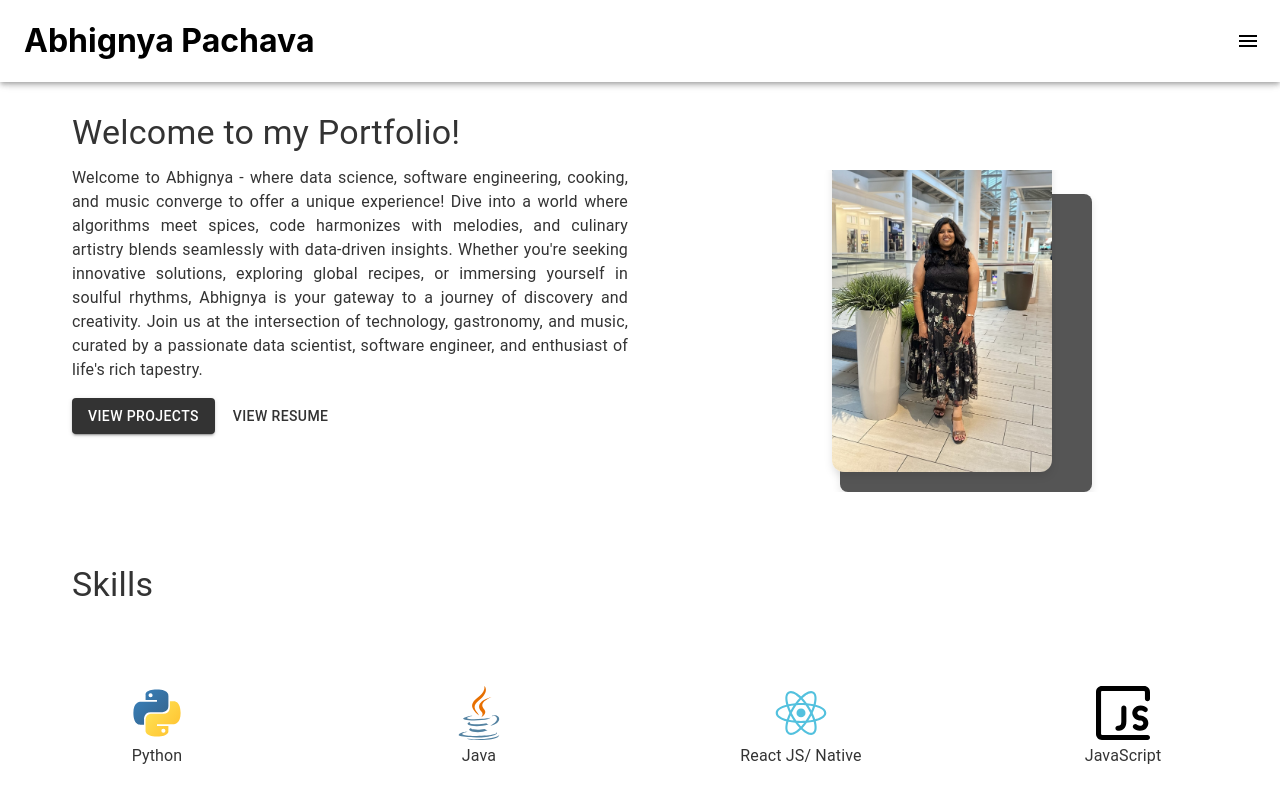
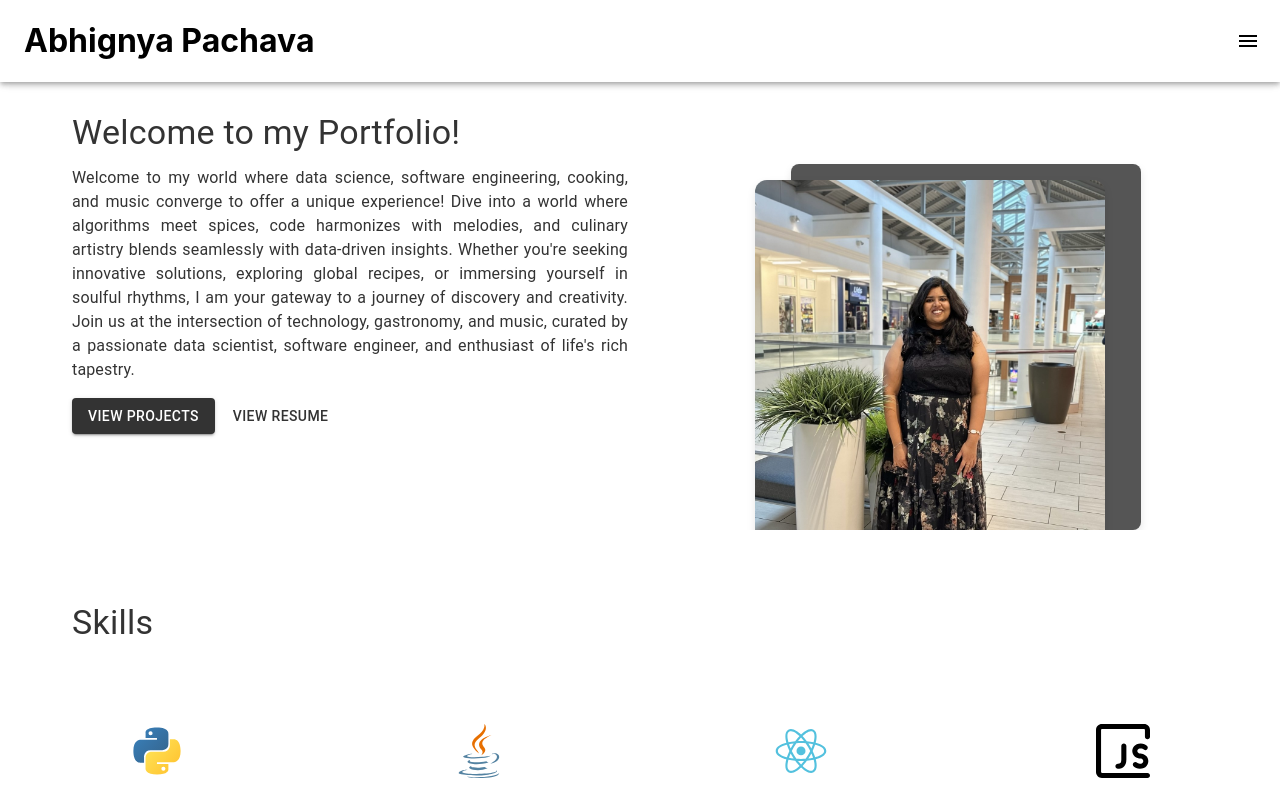
Before and after one commit to pabhignya/portifolio, a React (Create React App) app: page / in a window 1280 px wide. Shown: the top 785 px of the page. Built offline with nearby package versions, Linux system fonts and the light colour scheme.

Commit message:
fixed image resolution

```diff
--- a/src/components/HomeComponent.js
+++ b/src/components/HomeComponent.js
@@ -6,8 +6,8 @@ import Grid from '@mui/material/Grid';
 import { Link as ScrollLink } from 'react-scroll';
 import resumePDF from '../files/Abhignya Pachava.pdf'
 import abhignyaPhoto from '../files/Abhignya.JPEG'
+import { useTheme } from './ThemeProvider';
 import './styles.css';
-import { useTheme } from './ThemeProvider';
 
 function HomeComponent() {
   const { darkMode } = useTheme();
@@ -25,10 +25,8 @@ function HomeComponent() {
             <Typography variant="h4" gutterBottom>
               Welcome to my Portfolio!
             </Typography>
-            <Typography variant="body1" paragraph style={{textAlign: "justify"}}>
-
-              Welcome to Abhignya - where data science, software engineering, cooking, and music converge to offer a unique experience! Dive into a world where algorithms meet spices, code harmonizes with melodies, and culinary artistry blends seamlessly with data-driven insights. Whether you're seeking innovative solutions, exploring global recipes, or immersing yourself in soulful rhythms, Abhignya is your gateway to a journey of discovery and creativity. Join us at the intersection of technology, gastronomy, and music, curated by a passionate data scientist, software engineer, and enthusiast of life's rich tapestry.
-
+            <Typography variant="body1" paragraph style={{ textAlign: "justify" }}>
+              Welcome to my world where data science, software engineering, cooking, and music converge to offer a unique experience! Dive into a world where algorithms meet spices, code harmonizes with melodies, and culinary artistry blends seamlessly with data-driven insights. Whether you're seeking innovative solutions, exploring global recipes, or immersing yourself in soulful rhythms, I am your gateway to a journey of discovery and creativity. Join us at the intersection of technology, gastronomy, and music, curated by a passionate data scientist, software engineer, and enthusiast of life's rich tapestry.
             </Typography>
             <ScrollLink to="projects" spy={true} smooth={true} duration={500}>
               <Button variant="contained" style={{ marginRight: '10px', background: darkMode ? '#fff' : '#333', color: darkMode ? '#333' : '#fff' }}>
@@ -42,33 +40,31 @@ function HomeComponent() {
 
 
         <Grid item xs={12} md={6} style={{
-          marginTop: '102px',
+          marginTop: '72px',
           display: 'flex',
           justifyContent: 'center',
           alignItems: 'center',
           overflow: 'hidden'
         }}>
-
-          <div style={{ background: '#555', maxwidth: '350px', maxheight: '350px', padding: '16px', borderRadius: '8px', boxShadow: '0px 4px 8px rgba(0, 0, 0.2, 0.1)' }} >
-            <img src={abhignyaPhoto} alt="" style={{ width: '100%', height: 'auto', maxWidth: '350px', maxHeight: '350px', borderRadius: '12px', boxShadow: '0px 4px 8px rgba(0, 0, 0.2, 0.1)', zIndex: 2, marginLeft: '-24px', marginTop: '-54px' }} />
-
+          <div style={{
+            background: '#555',
+            maxWidth: '350px',
+            maxHeight: '350px',
+            paddingTop: '16px',
+            borderRadius: '8px',
+            boxShadow: '0px 4px 8px rgba(0, 0, 0.2, 0.1)'
+          }}>
+            <img src={abhignyaPhoto} alt="" style={{
+              width: '100%',
+              height: '100%',
+              objectFit: 'cover',
+              borderRadius: '12px',
+              boxShadow: '0px 4px 8px rgba(0, 0, 0.2, 0.1)',
+              marginLeft: '-36px',
+              zIndex: 2,
+            }} />
           </div>
-          {/* <div style={{background: '#555',maxwidth: '400px', maxheight: '400px',padding:'16px',borderRadius: '8px', boxShadow: '0px 4px 8px rgba(0, 0, 0.2, 0.1)' }} >
-        <div style={{background: '#333',maxwidth: '400px', maxheight: '400px',padding:'6px',borderRadius: '8px', boxShadow: '0px 4px 8px rgba(0, 0, 0.2, 0.1)', zIndex:1}} >
-        <img src={abhignyaPhoto} alt="Your Photo" style={{ width: '100%', height: 'auto', maxWidth: '400px', maxHeight: '400px', borderRadius: '8px', boxShadow: '0px 4px 8px rgba(0, 0, 0.2, 0.1)', zIndex: 2, marginLeft: '-20px', marginTop: '20px' }} />
-
-
-            </div>
-            </div> */}
-
-          {/* <div style={{ maxWidth: '400px', maxHeight: '400px' }}>
-            <img src={abhignyaPhoto} alt="Your Photo" style={{ position: 'absolute', width: '100%', height: 'auto', maxWidth: '400px', maxHeight: '400px', borderRadius: '8px', boxShadow: '0px 4px 8px rgba(0, 0, 0.2, 0.1)', zIndex: 1 }} />
-            <img src={abhignyaPhoto} alt="Your Photo" style={{ position: 'absolute', width: '100%', height: 'auto', maxWidth: '400px', maxHeight: '400px', borderRadius: '8px', boxShadow: '0px 4px 8px rgba(0, 0, 0.2, 0.1)', zIndex: 2, marginLeft: '-20px', marginTop: '20px' }} />
-          </div> */}
-
-
         </Grid>
-
 
       </Grid>
     </div>
```
